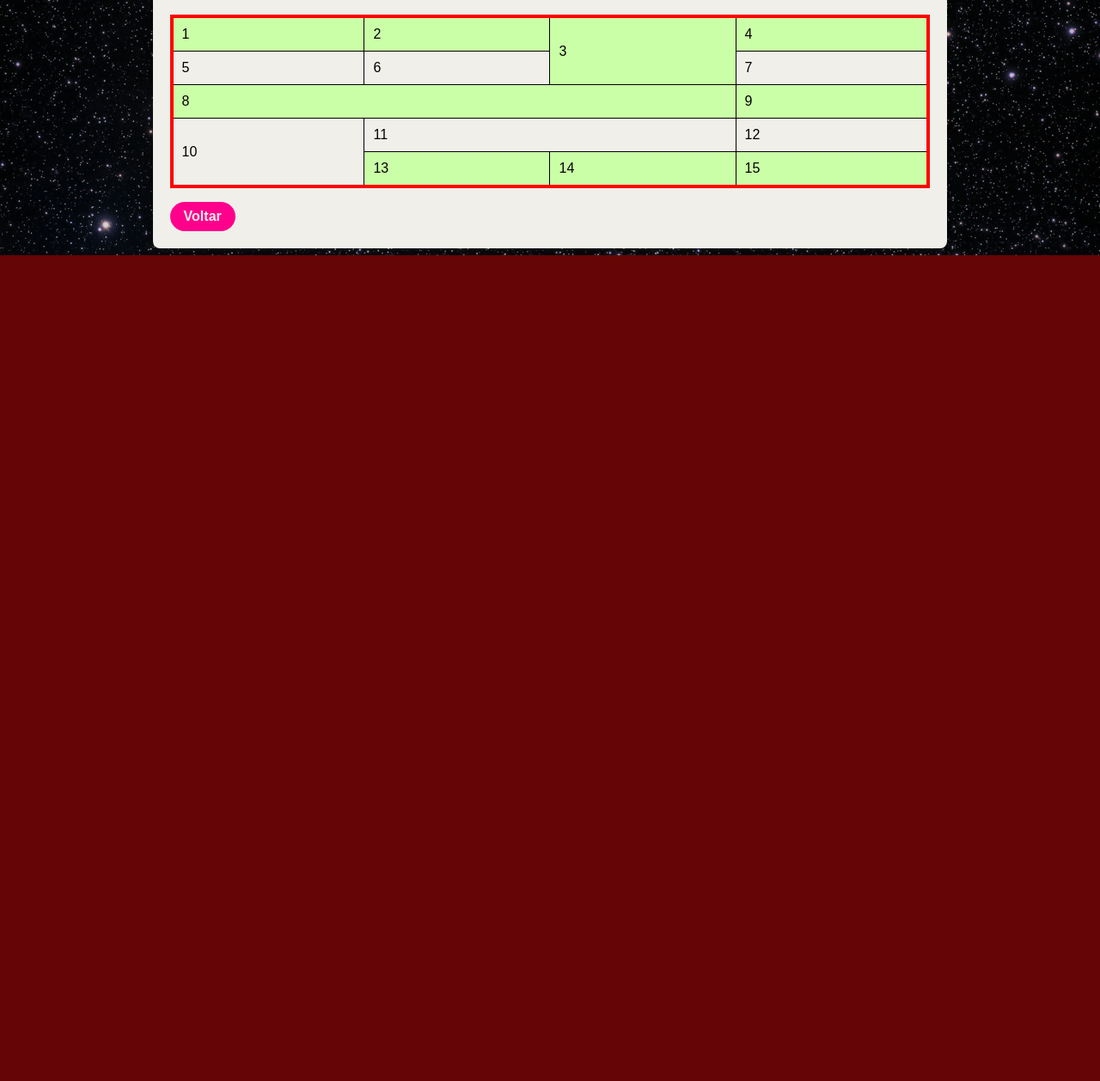
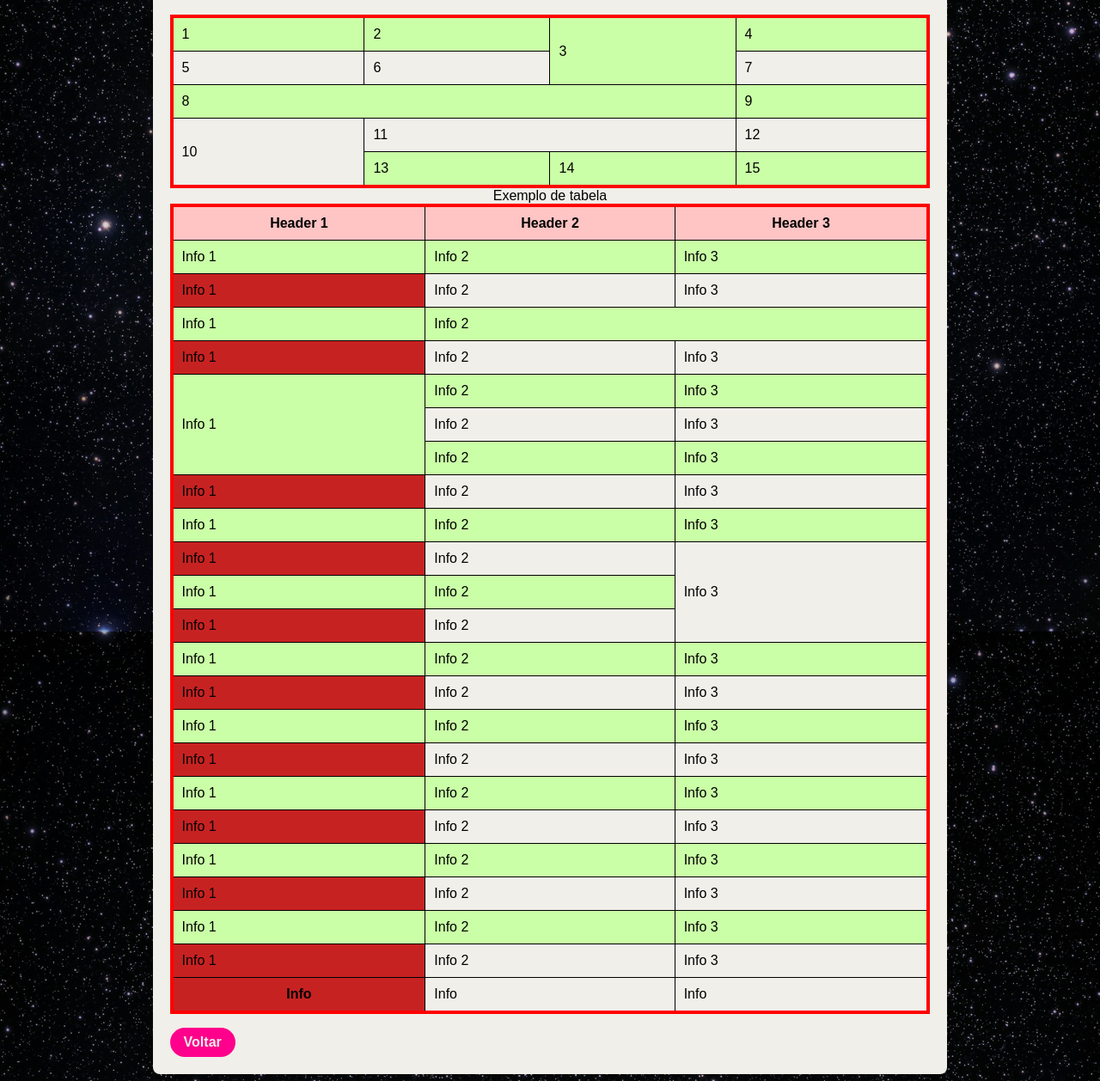
Before and after one commit to guibspessoa/aulas-html-css, a plain HTML site: page modulo2/tabelas.html in a window 1280 px wide. Shown: the part 1804-3062 px from the top of the page at 86% size. Before the commit the page ends 2101 px from the top, so only its background shows below. Drawn offline with Linux system fonts and the light colour scheme; a web font is replaced by a local one.

Commit message:
modulo 3

```diff
--- a/modulo2/tabelas.html
+++ b/modulo2/tabelas.html
@@ -26,6 +26,10 @@
 
         tbody tr:nth-child(odd) {
             background-color: #caffa7;
+        }
+
+        .col1{
+            background-color: #c72222;
         }
 
 
@@ -222,6 +226,133 @@ table <br>
             </tr>
         </table>
 
+        <table>
+            <caption>Exemplo de tabela</caption>
+            <colgroup>
+                <col class="col1">
+                <col class="col2">
+                <col class="col3">
+            </colgroup>
+            <thead>
+                <th scope="col">Header 1</th>
+                <th scope="col">Header 2</th>
+                <th scope="col">Header 3</th>
+            </thead>
+            <tbody>
+                <tr>
+                    <td>Info 1</td>
+                    <td>Info 2</td>
+                    <td>Info 3</td>
+                </tr>
+                <tr>
+                    <td>Info 1</td>
+                    <td>Info 2</td>
+                    <td>Info 3</td>
+                </tr>
+                <tr>
+                    <td>Info 1</td>
+                    <td colspan="2">Info 2</td>
+                </tr>
+                <tr>
+                    <td>Info 1</td>
+                    <td>Info 2</td>
+                    <td>Info 3</td>
+                </tr>
+                <tr>
+                    <td rowspan="3">Info 1</td>
+                    <td>Info 2</td>
+                    <td>Info 3</td>
+                </tr>
+                <tr>
+
+                    <td>Info 2</td>
+                    <td>Info 3</td>
+                </tr>
+                <tr>
+
+                    <td>Info 2</td>
+                    <td>Info 3</td>
+                </tr>
+                <tr>
+                    <td>Info 1</td>
+                    <td>Info 2</td>
+                    <td>Info 3</td>
+                </tr>
+                <tr>
+                    <td>Info 1</td>
+                    <td>Info 2</td>
+                    <td>Info 3</td>
+                </tr>
+                <tr>
+                    <td>Info 1</td>
+                    <td>Info 2</td>
+                    <td rowspan="3">Info 3</td>
+                </tr>
+                <tr>
+                    <td>Info 1</td>
+                    <td>Info 2</td>
+                </tr>
+                <tr>
+                    <td>Info 1</td>
+                    <td>Info 2</td>
+                </tr>
+                <tr>
+                    <td>Info 1</td>
+                    <td>Info 2</td>
+                    <td>Info 3</td>
+                </tr>
+                <tr>
+                    <td>Info 1</td>
+                    <td>Info 2</td>
+                    <td>Info 3</td>
+                </tr>
+                <tr>
+                    <td>Info 1</td>
+                    <td>Info 2</td>
+                    <td>Info 3</td>
+                </tr>
+                <tr>
+                    <td>Info 1</td>
+                    <td>Info 2</td>
+                    <td>Info 3</td>
+                </tr>
+                <tr>
+                    <td>Info 1</td>
+                    <td>Info 2</td>
+                    <td>Info 3</td>
+                </tr>
+                <tr>
+                    <td>Info 1</td>
+                    <td>Info 2</td>
+                    <td>Info 3</td>
+                </tr>
+                <tr>
+                    <td>Info 1</td>
+                    <td>Info 2</td>
+                    <td>Info 3</td>
+                </tr>
+                <tr>
+                    <td>Info 1</td>
+                    <td>Info 2</td>
+                    <td>Info 3</td>
+                </tr>
+                <tr>
+                    <td>Info 1</td>
+                    <td>Info 2</td>
+                    <td>Info 3</td>
+                </tr>
+                <tr>
+                    <td>Info 1</td>
+                    <td>Info 2</td>
+                    <td>Info 3</td>
+                </tr>
+            </tbody>
+            <tfoot>
+                <th scope="row">Info </th>
+                <td>Info </td>
+                <td>Info </td>
+            </tfoot>
+        </table>
         <footer>
         <a class="back" href="index.html">Voltar</a>
         </footer>
```
Also changed, not shown: modulo3/iframes.html (added, +23 -0 lines), modulo3/index.html (added, +19 -0 lines), modulo3/style.css (added).
